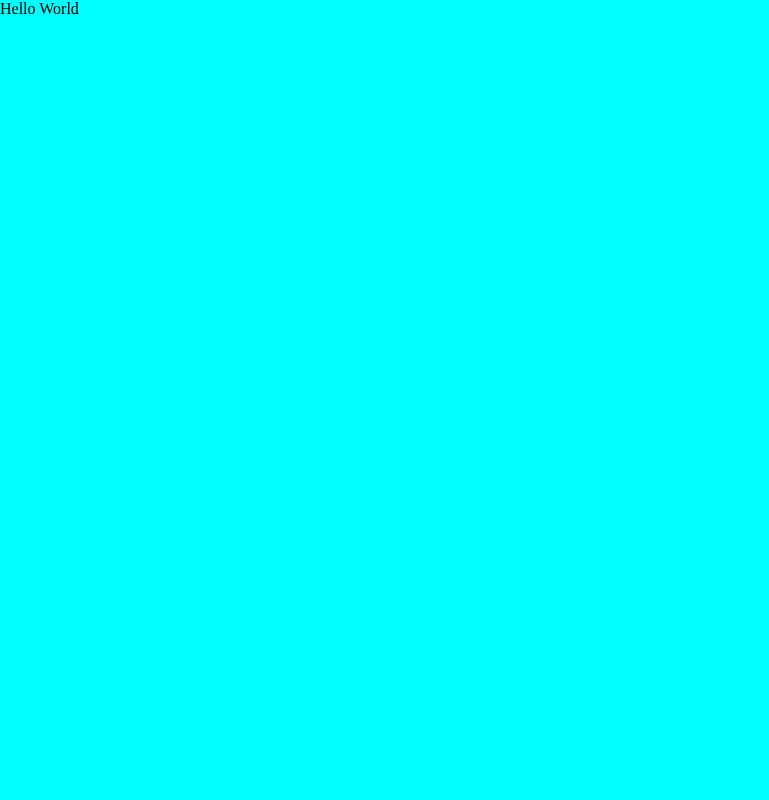
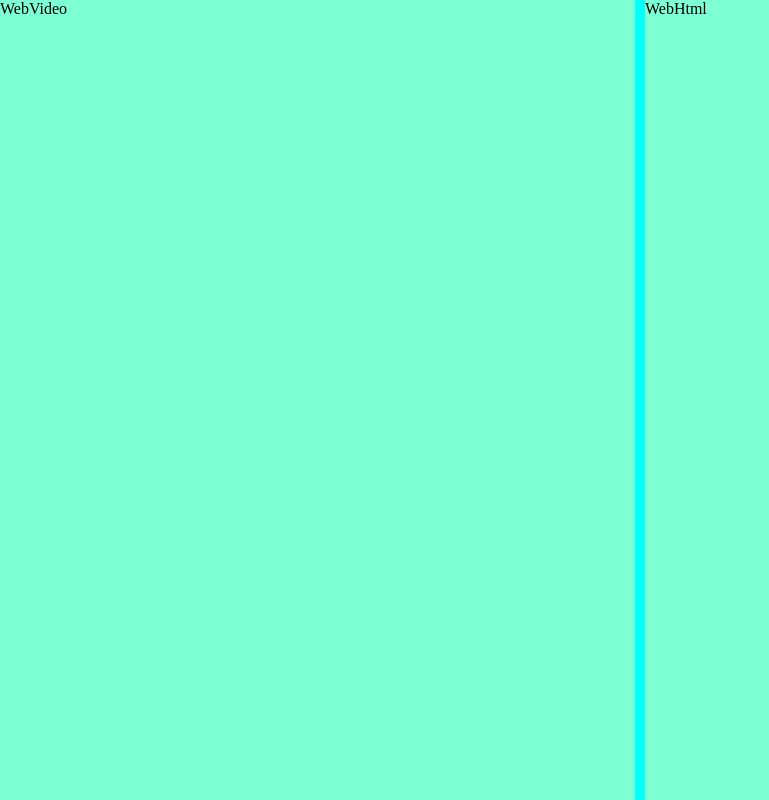
Before and after one commit to akhil-haridas/website-video, a React (Vite) app: page / in a window 1280 px wide. Shown: the whole page, without its empty margins (0-769 px from the left). Built offline with nearby package versions, Linux system fonts and the light colour scheme.

Commit message:
added comps in app and styled

```diff
--- a/src/App.css
+++ b/src/App.css
@@ -10,3 +10,10 @@ body {
     display: flex;
     gap: 10px;
 }
+
+.videoWrapper,
+.htmlWrapper {
+    background-color: aquamarine;
+    height: 100%;
+    width: 100%;
+}
--- a/src/App.jsx
+++ b/src/App.jsx
@@ -1,8 +1,14 @@
 import React from "react";
 import "./App.css";
+import { WebHtml, WebVideo } from "./components";
 
 function App() {
-  return <div className="viewerWrapper">Hello World</div>;
+  return (
+    <div className="viewerWrapper">
+      <WebVideo />
+      <WebHtml />
+    </div>
+  );
 }
 
 export default App;
```
Lines whose indentation alone changed are shown as unchanged.
